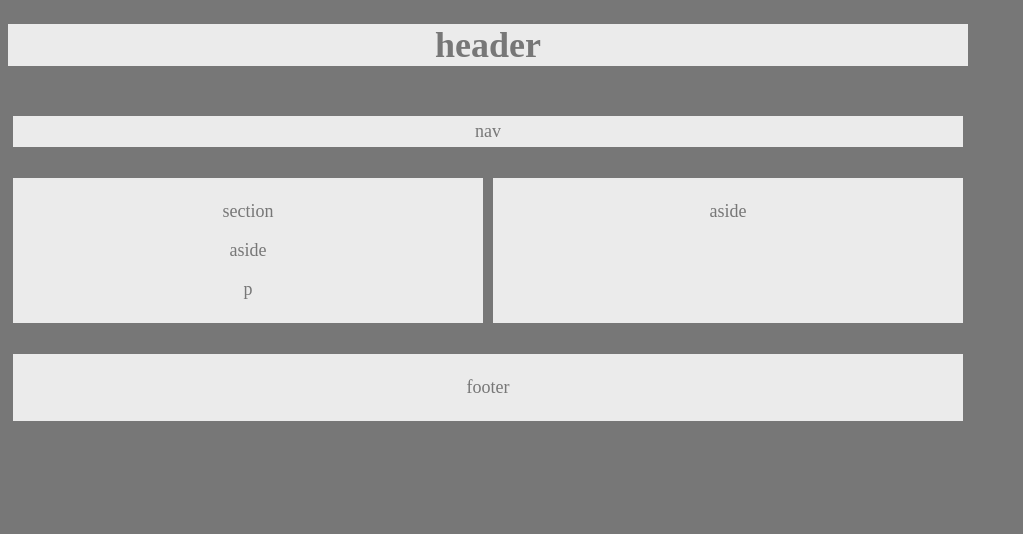
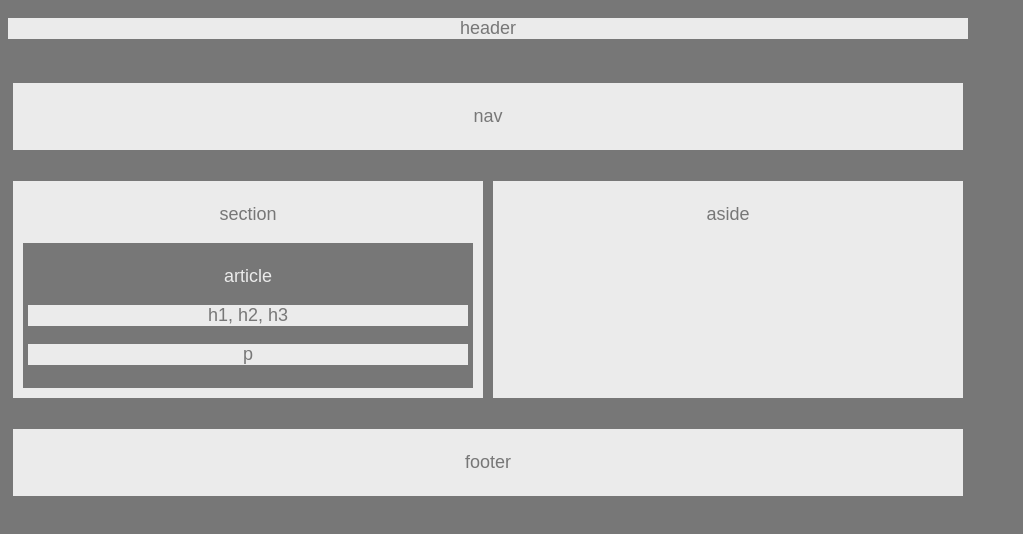
Before and after one commit to tianalaurence1/HW-Wireframe-master, a plain HTML site: page index.html in a window 1280 px wide. Shown: the whole page, without its empty margins (0-1023 px from the left). Drawn offline with Linux system fonts and the light colour scheme.

Commit message:
html update

```diff
--- a/index.html
+++ b/index.html
@@ -6,19 +6,27 @@
 </head>
 <body>
 
-<h1>header</h1>
+<h1></h1>
+<p>header</p>
 <br>
         <ul>
-            <li><a>nav</a></li>
+            <li><p>nav</p></li>
         </ul>
 <br>
 <div class="col-container">
         <div class="col">
             <p>section</p>
             <div class="content">
-                    <p>aside</p>
+                    <div>
+
+                        <div id="col">
+                                <p id="article">article</p>
+                                <p>h1, h2, h3</p>
+                                <p>p</p>
+                              </div>
+                    </div>
                 </div>
-            <p>p</p>
+
         </div>
 
         <div class="col">
--- a/style.css
+++ b/style.css
@@ -8,7 +8,33 @@ body {
 h1 {
     color: #777777;
     background: #ebebeb;
+    font-size: 18px;
+    font-family: sans-serif;
     text-align: center;
+}
+
+p {
+    color: #777777;
+    background: #ebebeb;
+    font-size: 18px;
+    font-family: sans-serif;
+    text-align: center;
+}
+#article {
+    color: #ebebeb;
+    background: #777777;
+    font-size: 18px;
+    font-family: sans-serif;
+    text-align: center;
+}
+
+#col {
+    flex: 1;
+    color: #ebebeb;
+    background: #777777;
+    text-align: center;
+    padding: 5px;
+    margin: 5px;
 }
 
 ul {
```
